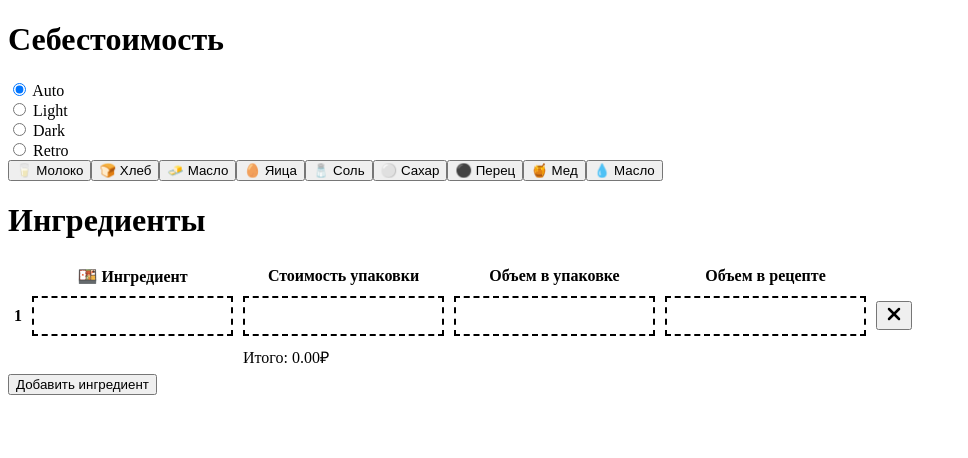
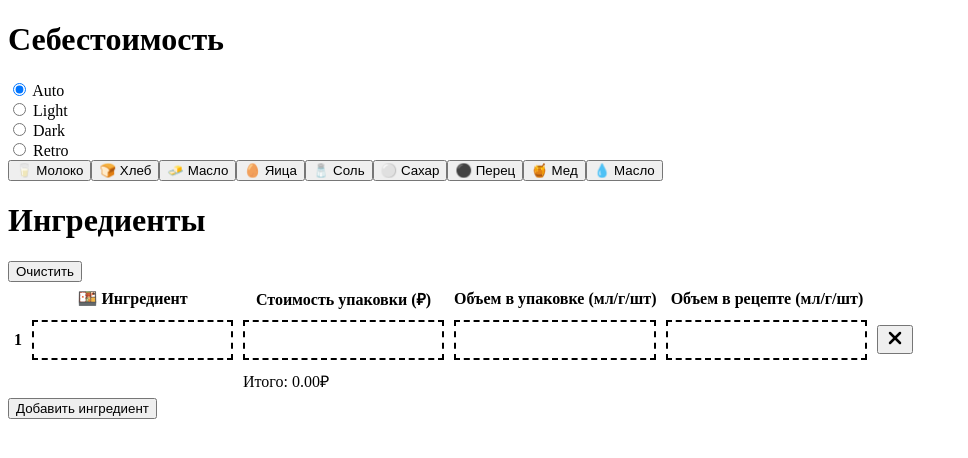
Before and after one commit to rivinord/cost, a SvelteKit app: page / in a window 1280 px wide. Shown: the top 458 px of the page, without its empty margins (0-968 px from the left). Built offline with nearby package versions, Linux system fonts and the light colour scheme.

Commit message:
added units

```diff
--- a/src/routes/Table.svelte
+++ b/src/routes/Table.svelte
@@ -32,9 +32,7 @@
 	};
 
 
-	// const deleteIngredient = (id:number) => {
-  	// 	ingredients = ingredients.filter((ingredient) => ingredient.id !== id);
-	// };
+
 
 
 	const tableSum = $derived(() => {
@@ -65,13 +63,13 @@
 <div class="grid grid-cols-1 gap-5">
 	<div class="flex justify-start items-center px-6">
 		<h1 class="text-3xl font-bold">Ингредиенты</h1>
-		<!-- <button
+		<button
 			class="btn btn-xs ml-4"
 			onclick={() => {
-				ingredients = [{ id: 1, name: '', packageCost: '', packageVolume: '', recipeVolume: '' }];
+				ingredients = [{ name: '', packageCost: '', packageVolume: '', recipeVolume: '' }];
 			}}>
 			Очистить
-		</button> -->
+		</button>
 	</div>
 	<!-- table div starts here -->
 	<div class="border rounded-2xl overflow-hidden mx-2">
@@ -80,16 +78,16 @@
 				<tr>
 					<th scope="col"></th>
 					<th scope="col">🍱 Ингредиент</th>
-					<th scope="col">Стоимость упаковки</th>
-					<th scope="col">Объем в&nbsp;упаковке</th>
-					<th scope="col">Объем в&nbsp;рецепте</th>
+					<th scope="col">Стоимость упаковки <span class="font-normal italic">(₽)</span></th>
+					<th scope="col">Объем в&nbsp;упаковке <span class="font-normal text-nowrap italic">(мл/г/шт)</span></th>
+					<th scope="col">Объем в&nbsp;рецепте <span class="font-normal text-nowrap italic">(мл/г/шт)</span></th>
 					<th scope="col"></th>
 				</tr>
 			</thead>
 			<tbody>
 				<!-- redner ingredients table -->
 				{#each ingredients as ingredient (ingredient)}
-					<tr transition:fade>
+					<tr in:fade>
 						<th class="text-xs bg-base-200 text-neutral w-fit">{ingredients.indexOf(ingredient) + 1}</th>
 						<th scope="row"><input type="text" bind:value={ingredient.name} class="input input-bordered w-full max-w-xs" /></th>
 						<td><input type="number" bind:value={ingredient.packageCost} class="input input-bordered w-full max-w-xs" /></td>
```
